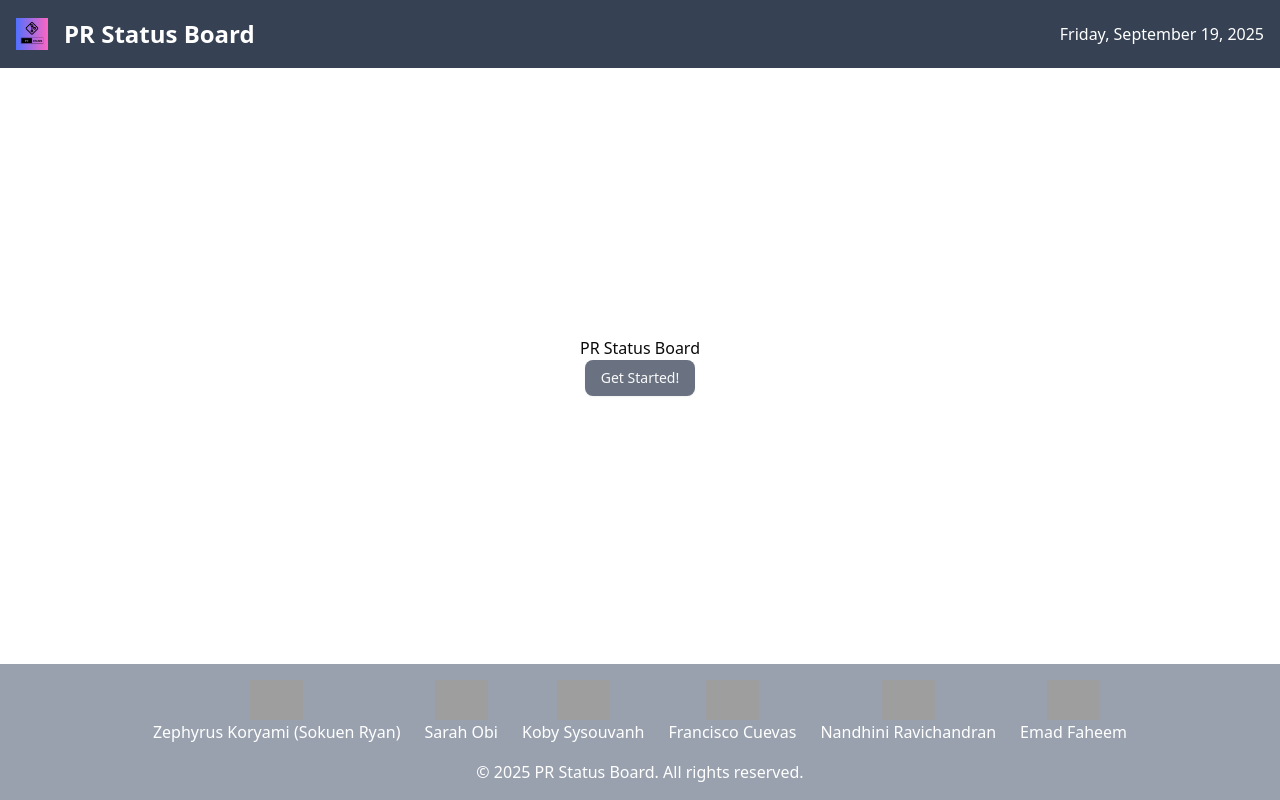
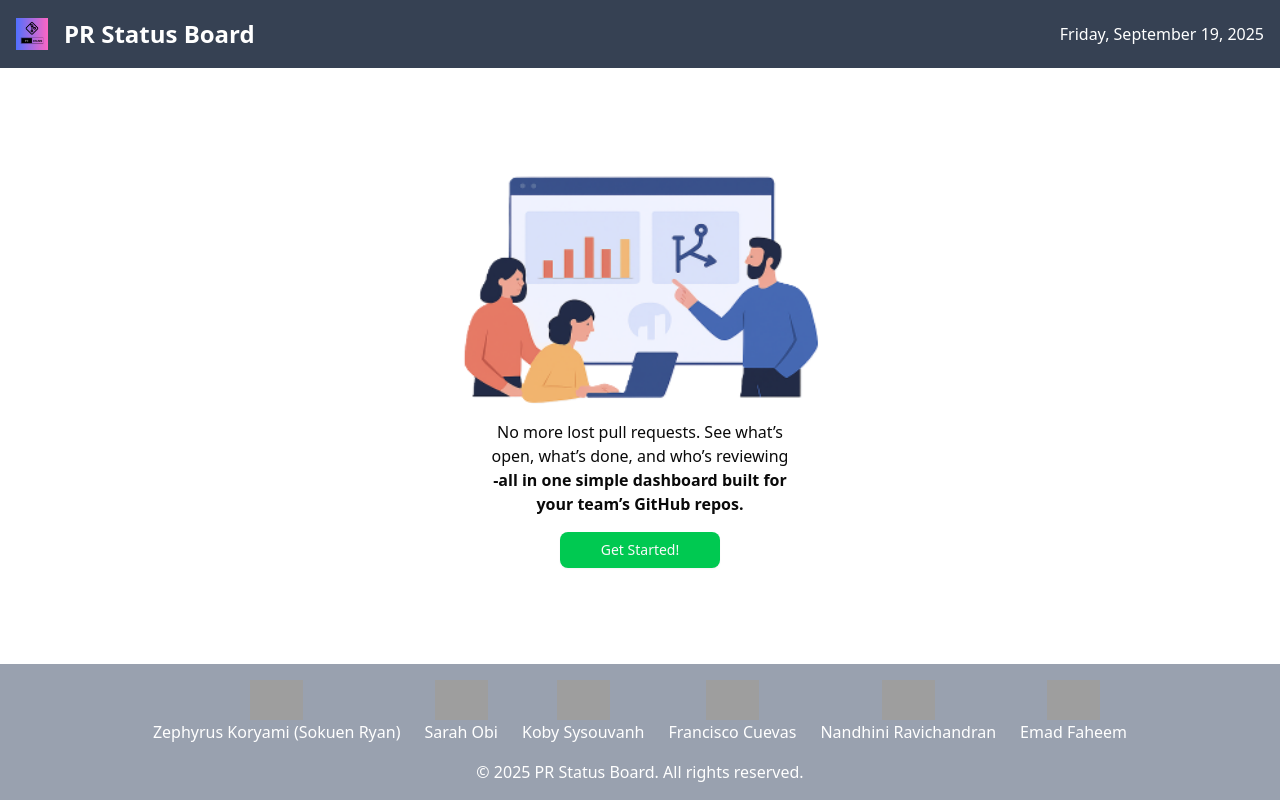
Before and after one commit to chingu-voyages/V57-tier2-team-23, a React (Vite) app: page / in a window 1280 px wide. Built offline with nearby package versions, Linux system fonts and the light colour scheme; grey boxes are pictures that could not be loaded.

Commit message:
fixed the homepage to match the design files

```diff
--- a/src/pages/HomePage.jsx
+++ b/src/pages/HomePage.jsx
@@ -1,13 +1,22 @@
 import { Button } from "../components/ui/button";
+import HomeImage from "../assets/images/home_image.png";
 
 const HomePage = () => {
   return (
     <div className="w-full h-screen flex justify-center items-center flex-col">
-      <h1>PR Status Board</h1>
       <div className="flex justify-center flex-col">
-        <Button className="bg-gray-500 hover:cursor-pointer">
-          Get Started!
-        </Button>
+        <img src={HomeImage} alt="Home" className="w-96 h-60 mb-4" />
+          <p className="text-center mb-4">
+            No more lost pull requests. See what’s<br/>
+            open, what’s done, and who’s reviewing<br/>
+            <span className="font-bold">-all in one simple dashboard built for</span><br/>
+            <span className="font-bold"> your team’s GitHub repos.</span>
+          </p>
+        <div className="w-full flex justify-center">
+          <Button className="bg-green-500 hover:cursor-pointer w-40">
+            Get Started!
+          </Button>
+        </div>
       </div>
     </div>
   );
```
Also changed, not shown: src/assets/images/home_image.png (added).
